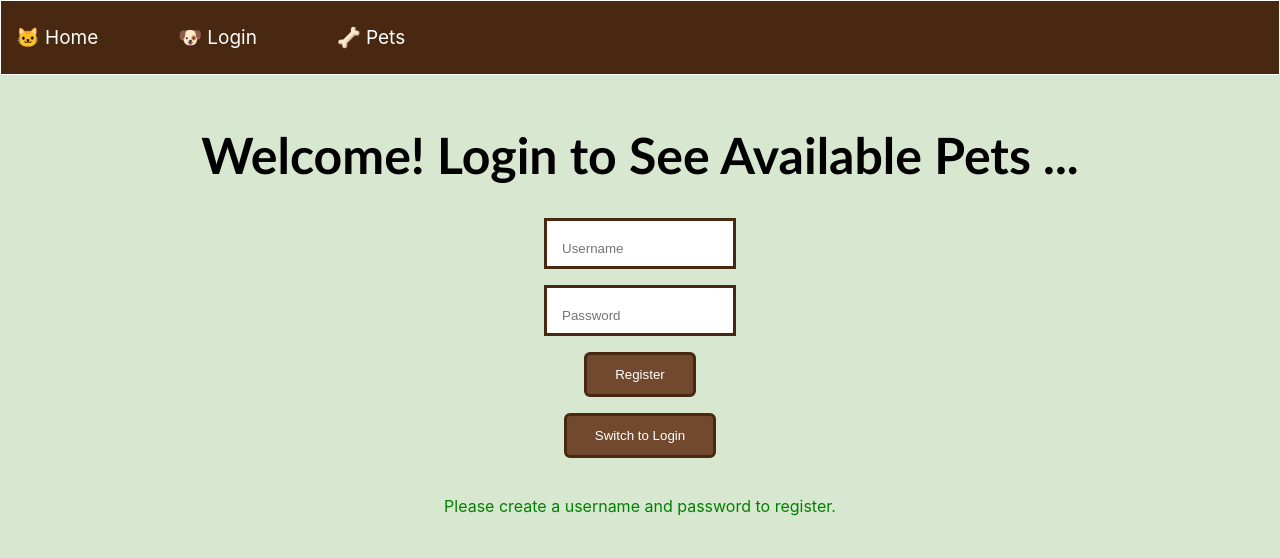
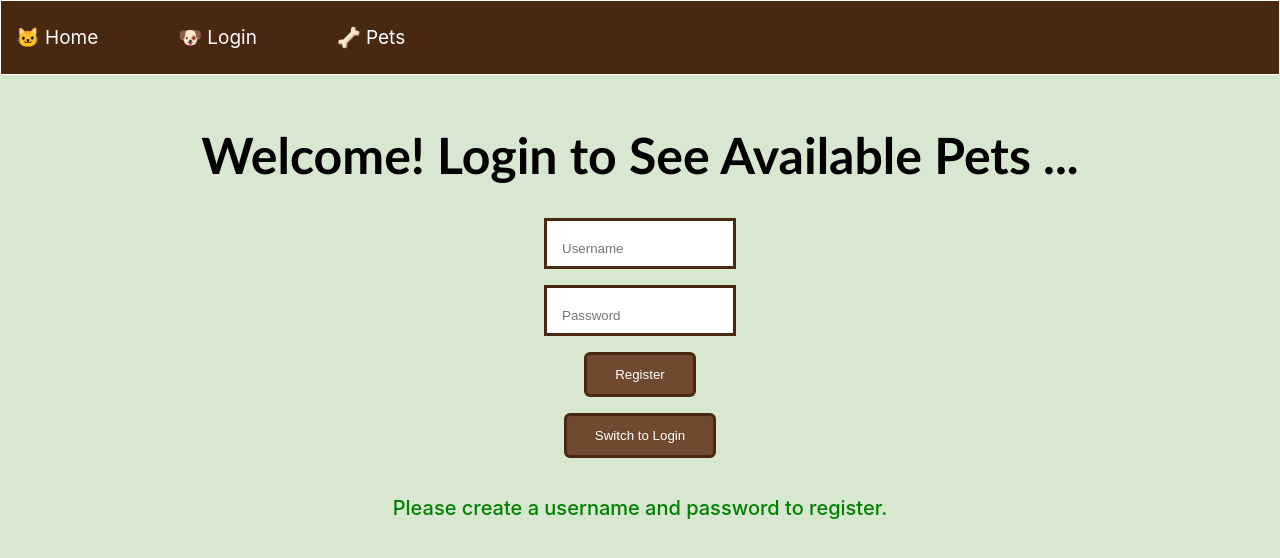
Before and after one commit to brepp22/friends, a React (Create React App) app in the folder client/: page /login in a window 1280 px wide. Both pictures are taken after a click on the button "Switch to Register". Shown: the top 558 px of the page. Built offline with nearby package versions, Linux system fonts and the light colour scheme.

Commit message:
seeds ran

```diff
--- a/client/src/Login.js
+++ b/client/src/Login.js
@@ -108,7 +108,7 @@ export default function Login({ setIsLoggedIn, setWelcomeMessage, setUsername })
         </button>
         </div>
         {isRegistering && (
-        <p className = 'register' style={{ color: 'green', marginTop: '10px' }}>
+        <p className = 'register' style={{ color: 'green', marginTop: '10px', fontSize: '20px', fontWeight: '500' }}>
           Please create a username and password to register.
         </p>
       )}
```
Also changed, not shown: 1 other file (tests, documents, lock files or other folders).
